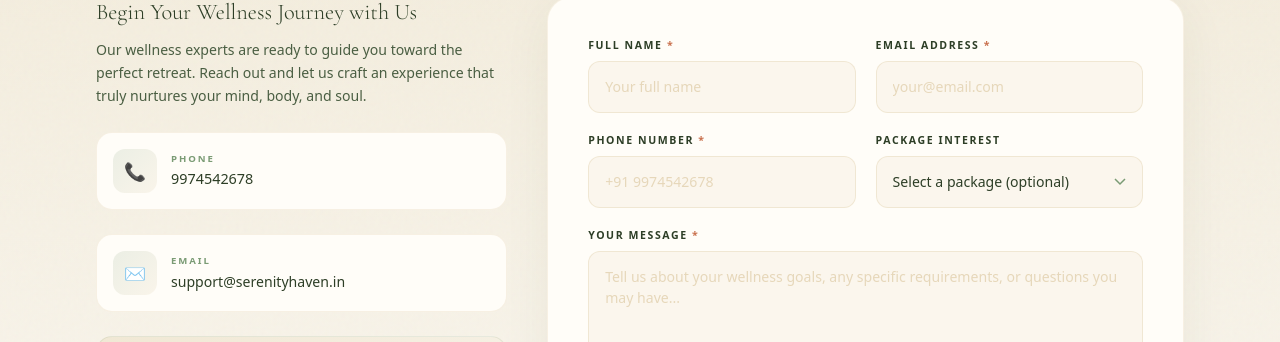
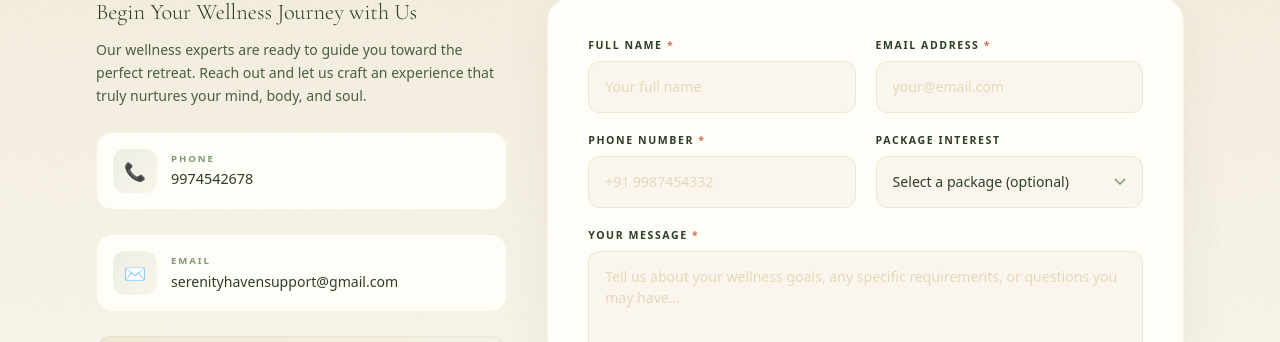
Before and after one commit to darshil6100/Serenity-Haven, a React (Vite) app: page / in a window 1280 px wide. Shown: the part 5290-5632 px from the top of the page. Built offline with nearby package versions, Linux system fonts and the light colour scheme.

Commit message:
Updated Contact

```diff
--- a/src/components/ContactForm.tsx
+++ b/src/components/ContactForm.tsx
@@ -100,7 +100,7 @@ export default function ContactForm() {
               </p>
             </div>
 
-            <a href="tel:9974542678" className="flex items-center gap-3.5 p-4 bg-[#fffdf8] border border-[#c9a96e]/15 rounded-2xl hover:border-[#c9a96e]/40 hover:translate-x-1 transition-all duration-300 no-underline group">
+            <a href="tel:9987546524" className="flex items-center gap-3.5 p-4 bg-[#fffdf8] border border-[#c9a96e]/15 rounded-2xl hover:border-[#c9a96e]/40 hover:translate-x-1 transition-all duration-300 no-underline group">
               <div className="w-11 h-11 rounded-xl bg-gradient-to-br from-[#7a9b74]/15 to-[#c9a96e]/10 flex items-center justify-center text-[1.1rem] flex-shrink-0">📞</div>
               <div>
                 <div className="text-[0.6rem] font-semibold tracking-[0.2em] text-[#7a9b74] uppercase mb-0.5">Phone</div>
@@ -112,7 +112,7 @@ export default function ContactForm() {
               <div className="w-11 h-11 rounded-xl bg-gradient-to-br from-[#7a9b74]/15 to-[#c9a96e]/10 flex items-center justify-center text-[1.1rem] flex-shrink-0">✉️</div>
               <div>
                 <div className="text-[0.6rem] font-semibold tracking-[0.2em] text-[#7a9b74] uppercase mb-0.5">Email</div>
-                <div className="text-[0.88rem] text-[#2d3e26] font-medium break-all">support@serenityhaven.in</div>
+                <div className="text-[0.88rem] text-[#2d3e26] font-medium break-all">serenityhavensupport@gmail.com</div>
               </div>
             </a>
 
@@ -182,7 +182,7 @@ export default function ContactForm() {
                     </label>
                     <input
                       type="tel" name="phone" value={formData.phone} onChange={handleChange} required
-                      placeholder="+91 9974542678"
+                      placeholder="+91 9987454332"
                       className="w-full px-4 py-3.5 bg-[#f0e8d4]/30 border border-[#c9a96e]/20 focus:border-[#7a9b74] focus:bg-white rounded-xl outline-none transition-all duration-300 text-[#2d3e26] text-[0.88rem] font-light placeholder:text-[#c9a96e]/40 focus:shadow-[0_0_0_3px_rgba(122,155,116,0.1)]"
                     />
                   </div>
```
